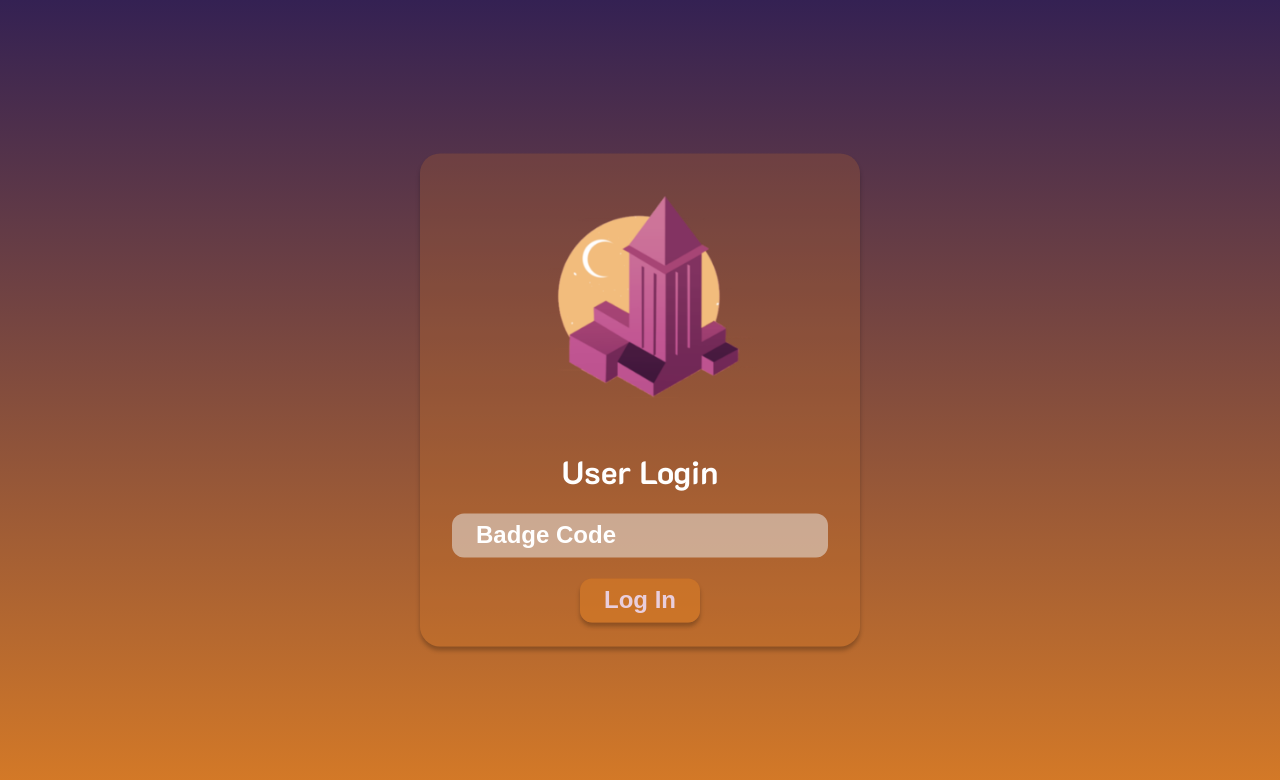
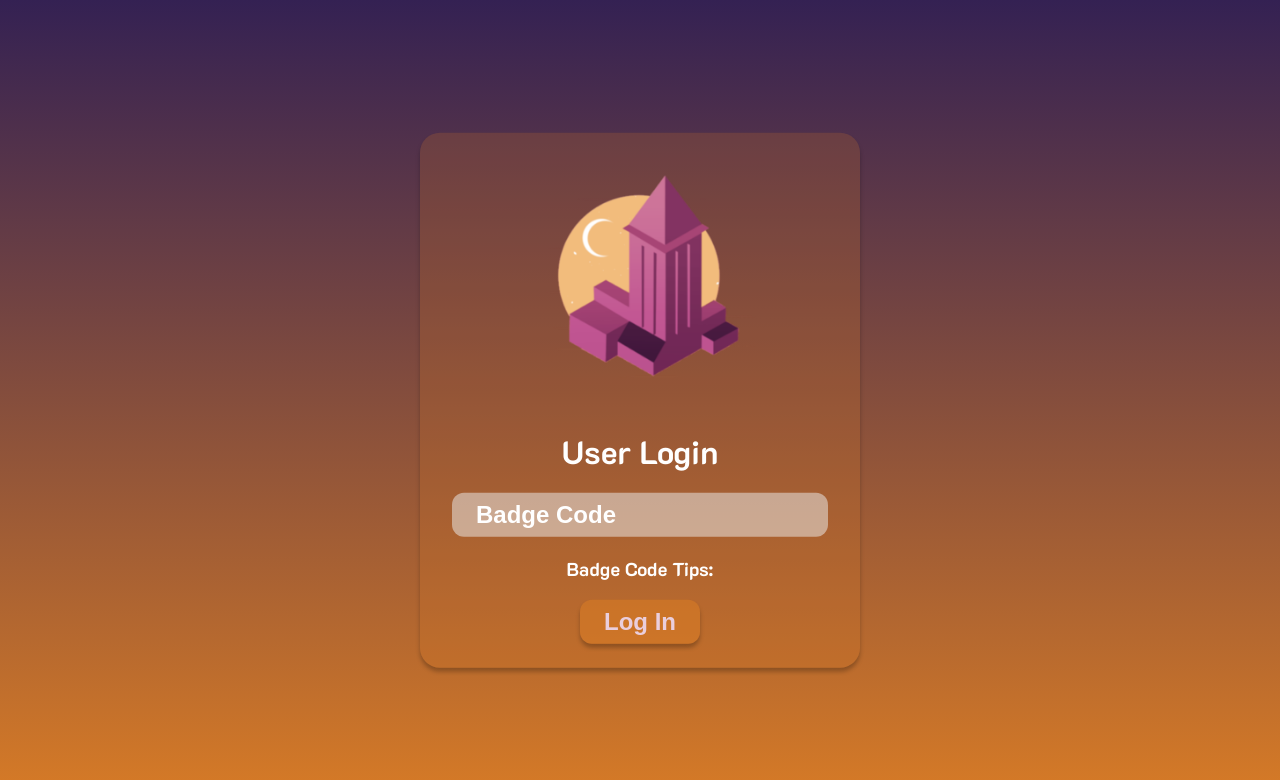
Before and after one commit to HackMerced/HackMerced-IX-Live, a Flask app: page /login in a window 1280 px wide. Shown: the top 780 px of the page. Run offline with Flask 3, Linux system fonts and the light colour scheme.

Commit message:
added login bade code tips

```diff
--- a/web/static/css/style.css
+++ b/web/static/css/style.css
@@ -50,6 +50,56 @@
 
 input::placeholder{
 	color: var(--white);
+}
+
+.handwriting-reminders{
+	padding: 0rem;
+	margin: 0rem;
+	text-align: right;
+	height: fit-content;
+	width: fit-content;
+	position: relative;
+	-o-transition-duration: 0.4s;
+	-moz-transition-duration: 0.4s;
+	-webkit-transition-duration: 0.4s;
+	transition-duration: 0.4s;
+}
+
+.tipslist{
+	display: none;
+	position: absolute;
+	top: 0rem;
+	right: -18rem;
+	padding: 1rem;
+	border: hidden;
+	border-radius: var(--radius);
+	background: var(--bg-gradient-B);
+	box-shadow: var(--shadow);
+	-o-transition-duration: 0.4s;
+	-moz-transition-duration: 0.4s;
+	-webkit-transition-duration: 0.4s;
+	transition-duration: 0.4s;
+}
+.tips{
+	margin: 0rem;
+	text-align: left;
+}
+.tips:nth-child(even){
+	background: var(--orange-glass-less);
+}
+.tips:nth-child(odd){
+	background: var(--orange-glass);
+}
+*:focus {
+	outline: none;
+}
+.handwriting-reminders:focus .tipslist{
+	cursor: pointer;
+	display: block;
+	-o-transition-duration: 0.4s;
+	-moz-transition-duration: 0.4s;
+	-webkit-transition-duration: 0.4s;
+	transition-duration: 0.4s;
 }
 
 
@@ -525,6 +575,12 @@ input[type="submit"] {
 /* Viewports */
 
 @media screen and (min-width: 300px) and (max-width: 880px) {
+
+	.tipslist{
+		top: -8rem;
+		right: -9rem;
+		max-width: min-content;
+	}
 
 	body {
 		background: linear-gradient(to bottom, var(--bg-gradient-A) 0%, var(--bg-gradient-B) 100%) fixed no-repeat;
--- a/web/templates/index.html
+++ b/web/templates/index.html
@@ -12,7 +12,15 @@
 				<h1>User Login</h1>
 				<form action="/login" method="POST">
 					<input type="text" id="uid" name="uid" placeholder="Badge Code" />
-					<br><br>
+					<div class="handwriting-reminders" tabindex="0">
+						<h3 class="badgeCodeTips">Badge Code Tips:</h3>
+						<div class="tipslist" tabindex="0">
+							<h4 class="tips">1. NO SPACES</h4>
+							<h4 class="tips">2. All Letters are CAPITALIZED</h4>
+							<h4 class="tips">3. All Zeros are Slashed "Ø"</h4>
+							<h4 class="tips">4. Ask an Organizer if unsure</h4>
+						</div>
+					</div>
 					<input type="submit" value="Log In" />
 				</form>
 
```
